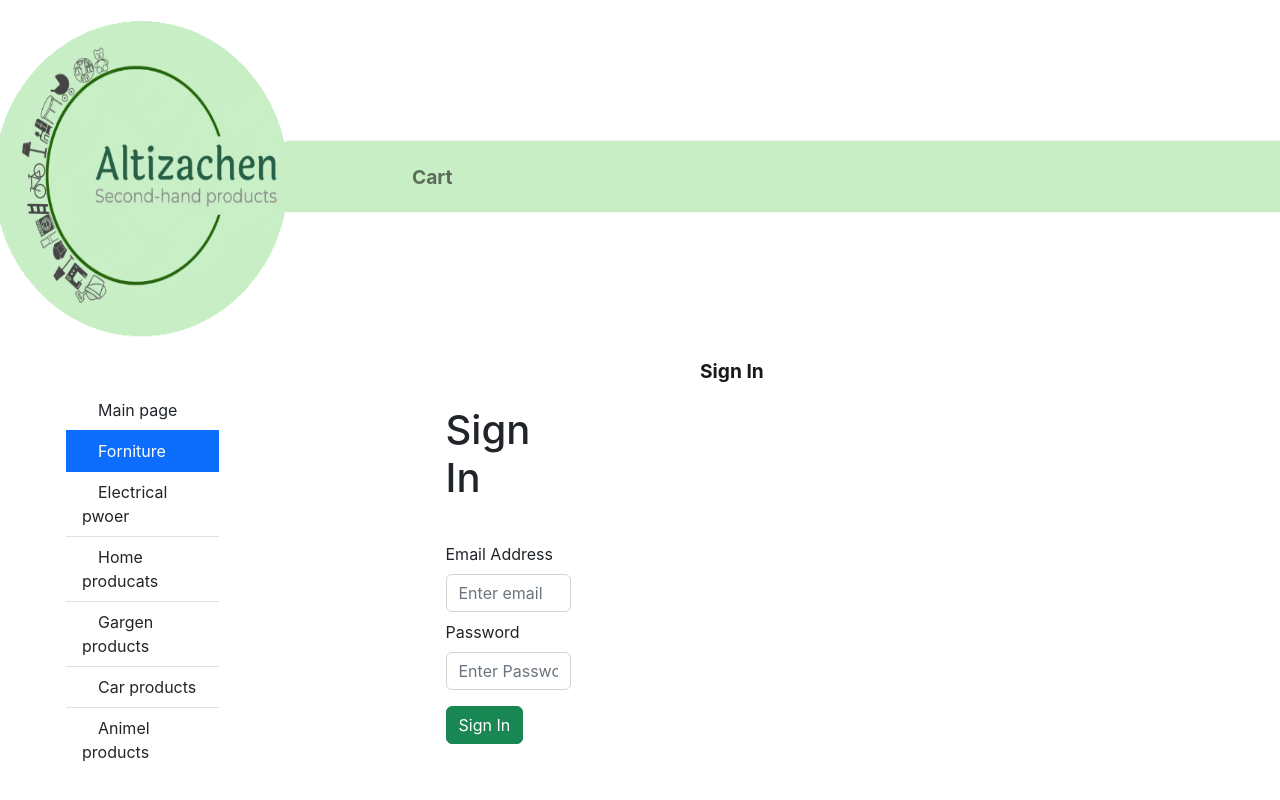
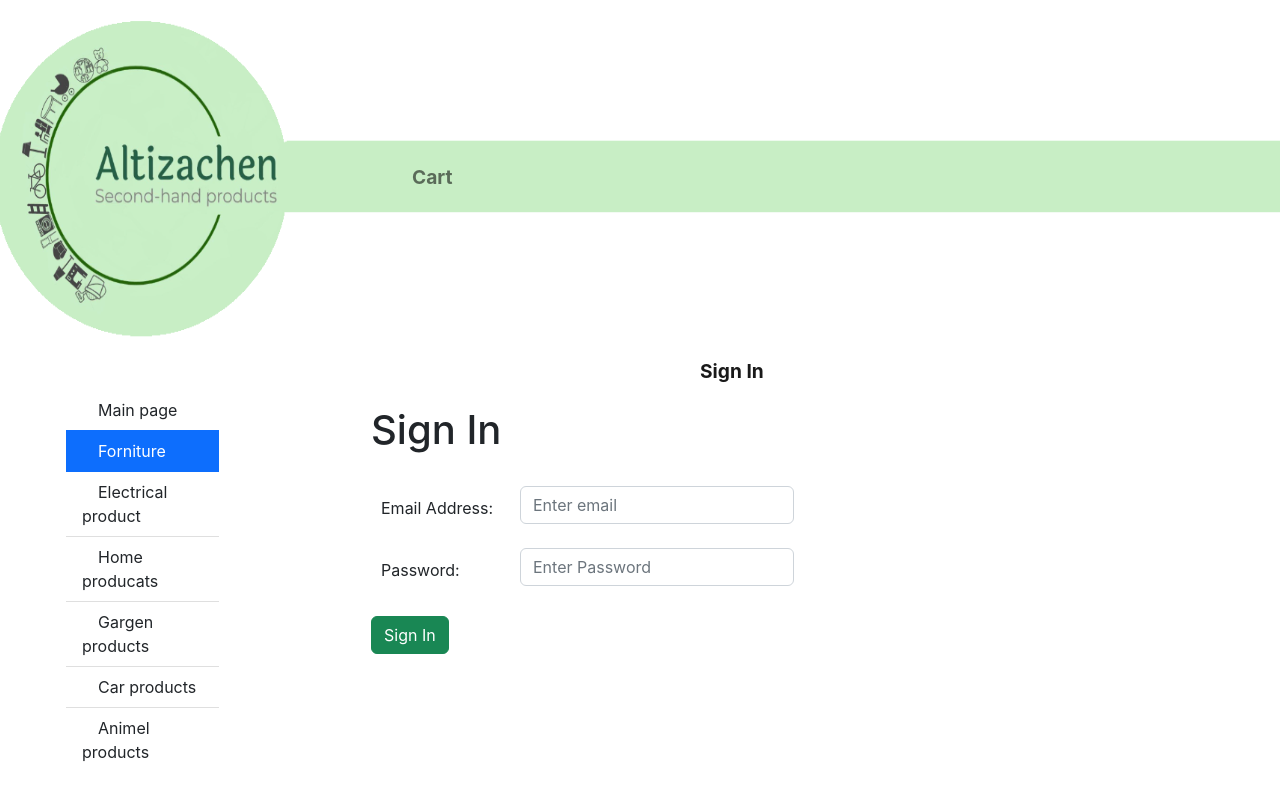
Before and after one commit to matan1440/WEB_Project, a React (Create React App) app in the folder frontend/: page /login in a window 1280 px wide. Shown: the top 800 px of the page. Built offline with nearby package versions, Linux system fonts and the light colour scheme.

Commit message:
- Fixing the design on the login page

```diff
--- a/frontend/src/App.js
+++ b/frontend/src/App.js
@@ -99,7 +99,7 @@ function App() {
                   <a href="#" class="list-group-item list-group-item-action py-2 ripple active">
                     <i class="fas fa-chart-area fa-fw me-3"></i><span>Forniture</span>   </a>
                   <a href="#" class="list-group-item list-group-item-action py-2 ripple" >
-                    <i class="fas fa-lock fa-fw me-3"></i><span>Electrical pwoer</span></a>
+                    <i class="fas fa-lock fa-fw me-3"></i><span>Electrical product</span></a>
                   <a href="#" class="list-group-item list-group-item-action py-2 ripple"
                     ><i class="fas fa-chart-line fa-fw me-3"></i><span>Home producats</span></a>
                   <a href="#" class="list-group-item list-group-item-action py-2 ripple">
--- a/frontend/src/screens/LoginScreen.js
+++ b/frontend/src/screens/LoginScreen.js
@@ -39,29 +39,33 @@ const LoginScreen = () => {
       <Container>
         {errorMsg && <MessageBox variant='danger'>{errorMsg}</MessageBox>}
         <Row className='justify-content-md-center'>
-          <Col xs={12} md={6}>
+          <Col>
             <br></br>
             <h1>Sign In</h1>
             <br></br>
 
             <Form onSubmit={submitHandler}>
-              <Form.Group className='mt-2' controlId='email'>
-                <Form.Label>Email Address</Form.Label>
+              <Form.Group className='input-group' controlId='email'>
+                <Form.Label style={{padding:'10px',width: '150px' }}>Email Address: </Form.Label>
+                <Col>
                 <Form.Control
                   type='email'
                   placeholder='Enter email'
                   value={email}
                   onChange={(e) => setEmail(e.target.value)}
                 ></Form.Control>
+                </Col>
               </Form.Group>
-              <Form.Group className='mt-2' controlId='password'>
-                <Form.Label>Password</Form.Label>
+              <Form.Group className='input-group' controlId='password' style={{padding:'10px 0px 0px 0px '}}>
+                <Form.Label style={{padding:'10px',width: '150px' }}>Password: </Form.Label>
+                <Col>
                 <Form.Control
                   type='password'
                   placeholder='Enter Password'
                   value={password}
                   onChange={(e) => setPassword(e.target.value)}
                 ></Form.Control>
+                </Col>
               </Form.Group>
               <Button className='mt-3' type='submit' variant='success'>
                 Sign In
```
